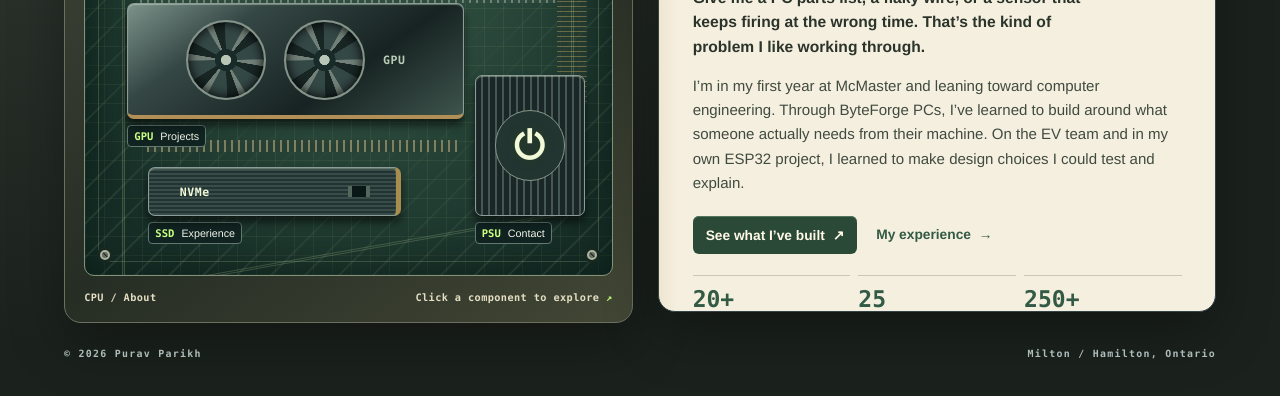
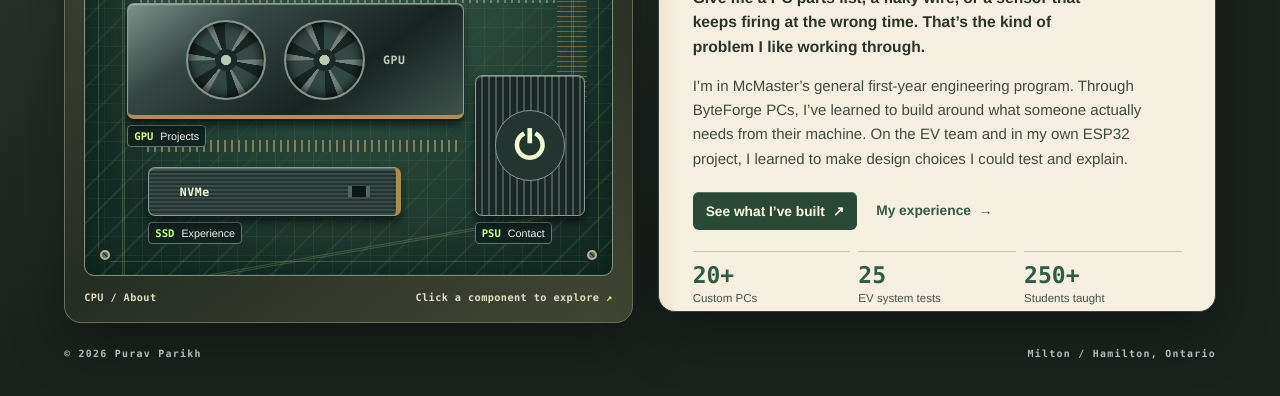
Before and after one commit to puravparikhh-hash/puravparikhh.github.io, a plain HTML site: page index.html in a window 1280 px wide. Shown: the part 404-800 px from the top of the page. Drawn offline with Linux system fonts and the light colour scheme.

Commit message:
first-year engineering bio

```diff
--- a/index.html
+++ b/index.html
@@ -44,7 +44,7 @@
         <p class="eyebrow">McMaster University · Engineering 1</p>
         <div class="profile-heading"><h1>Purav<br>Parikh</h1><img class="portrait" src="purav-parikh.png" alt="Portrait of Purav Parikh" width="400" height="400"></div>
         <p class="lead">Give me a PC parts list, a flaky wire, or a sensor that keeps firing at the wrong time. That’s the kind of problem I like working through.</p>
-        <p class="about-note">I’m in my first year at McMaster and leaning toward computer engineering. Through ByteForge PCs, I’ve learned to build around what someone actually needs from their machine. On the EV team and in my own ESP32 project, I learned to make design choices I could test and explain.</p>
+        <p class="about-note">I’m in McMaster’s general first-year engineering program. Through ByteForge PCs, I’ve learned to build around what someone actually needs from their machine. On the EV team and in my own ESP32 project, I learned to make design choices I could test and explain.</p>
         <div class="actions"><a class="primary" href="#projects">See what I’ve built <span aria-hidden="true">↗</span></a><a href="#experience">My experience <span aria-hidden="true">→</span></a></div>
         <dl class="quick-stats"><div><dt>20+</dt><dd>Custom PCs</dd></div><div><dt>25</dt><dd>EV system tests</dd></div><div><dt>250+</dt><dd>Students taught</dd></div></dl>
       </section>
```
